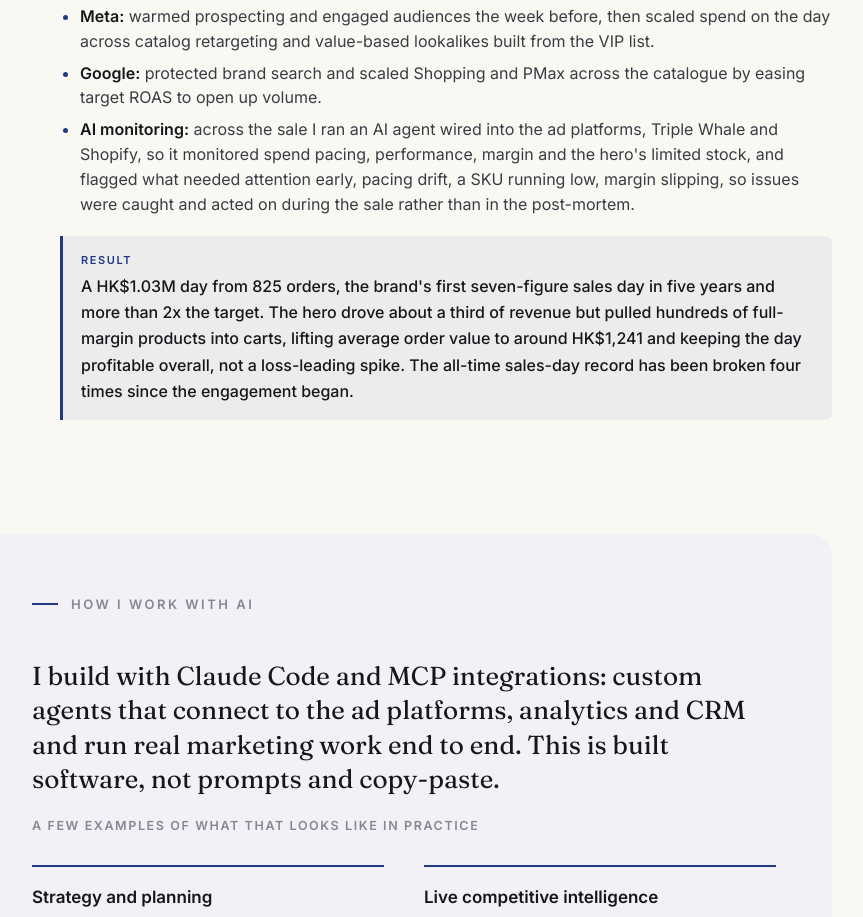
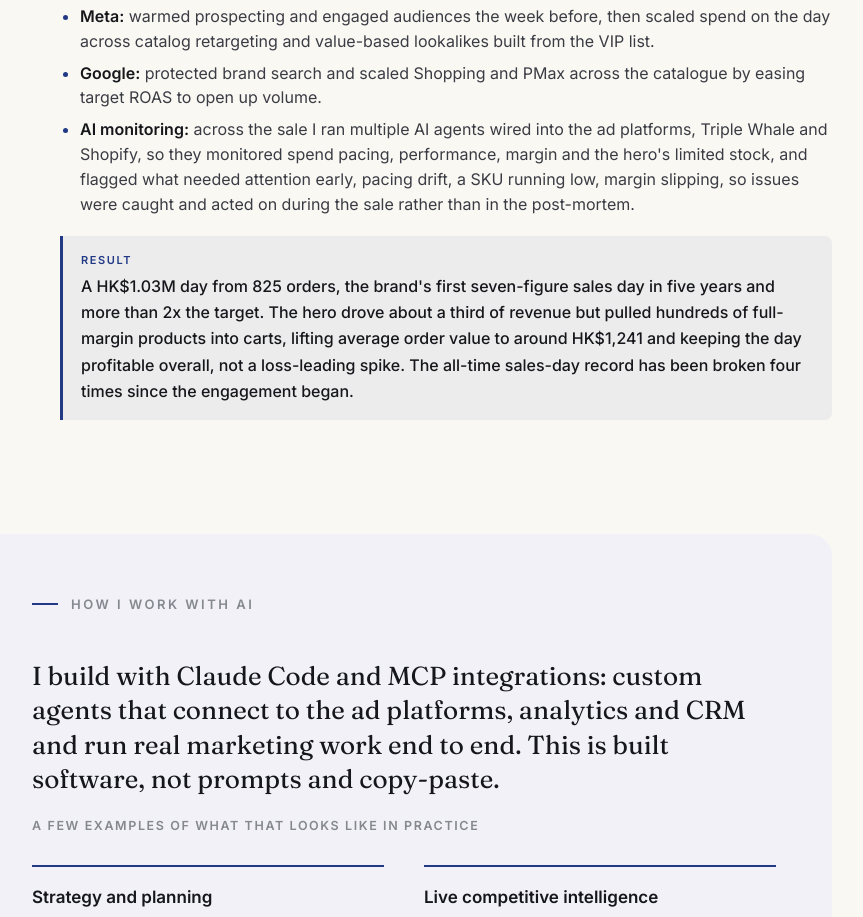
Before and after one commit to ra-shipit/ra-digital, a plain HTML site: page recentwork/index.html in a window 1280 px wide. Shown: the part 2774-3691 px from the top of the page, without its empty margins (236-1099 px from the left). Drawn offline with Linux system fonts and the light colour scheme.

Commit message:
Case 03: multiple AI agents (plural)

```diff
--- a/recentwork/index.html
+++ b/recentwork/index.html
@@ -215,7 +215,7 @@
             <li><b>Engineering for margin:</b> the hero was deliberately thin-margin, so I used it only as a traffic-and-urgency hook and engineered the demand into higher-value baskets, building higher-margin bundles and offers, and prioritising higher-margin SKUs in Shopping and PMax through custom-label feed segmentation and campaign structure. Boardfy kept the range price-competitive through competitor monitoring and repricing, and success was judged on AOV and contribution margin in Triple Whale, not SKU-level ROAS.</li>
             <li><b>Meta:</b> warmed prospecting and engaged audiences the week before, then scaled spend on the day across catalog retargeting and value-based lookalikes built from the VIP list.</li>
             <li><b>Google:</b> protected brand search and scaled Shopping and PMax across the catalogue by easing target ROAS to open up volume.</li>
-            <li><b>AI monitoring:</b> across the sale I ran an AI agent wired into the ad platforms, Triple Whale and Shopify, so it monitored spend pacing, performance, margin and the hero's limited stock, and flagged what needed attention early, pacing drift, a SKU running low, margin slipping, so issues were caught and acted on during the sale rather than in the post-mortem.</li>
+            <li><b>AI monitoring:</b> across the sale I ran multiple AI agents wired into the ad platforms, Triple Whale and Shopify, so they monitored spend pacing, performance, margin and the hero's limited stock, and flagged what needed attention early, pacing drift, a SKU running low, margin slipping, so issues were caught and acted on during the sale rather than in the post-mortem.</li>
           </ul>
         </div>
         <div class="result"><span class="k">Result</span><p>A HK$1.03M day from 825 orders, the brand's first seven-figure sales day in five years and more than 2x the target. The hero drove about a third of revenue but pulled hundreds of full-margin products into carts, lifting average order value to around HK$1,241 and keeping the day profitable overall, not a loss-leading spike. The all-time sales-day record has been broken four times since the engagement began.</p></div>
```
